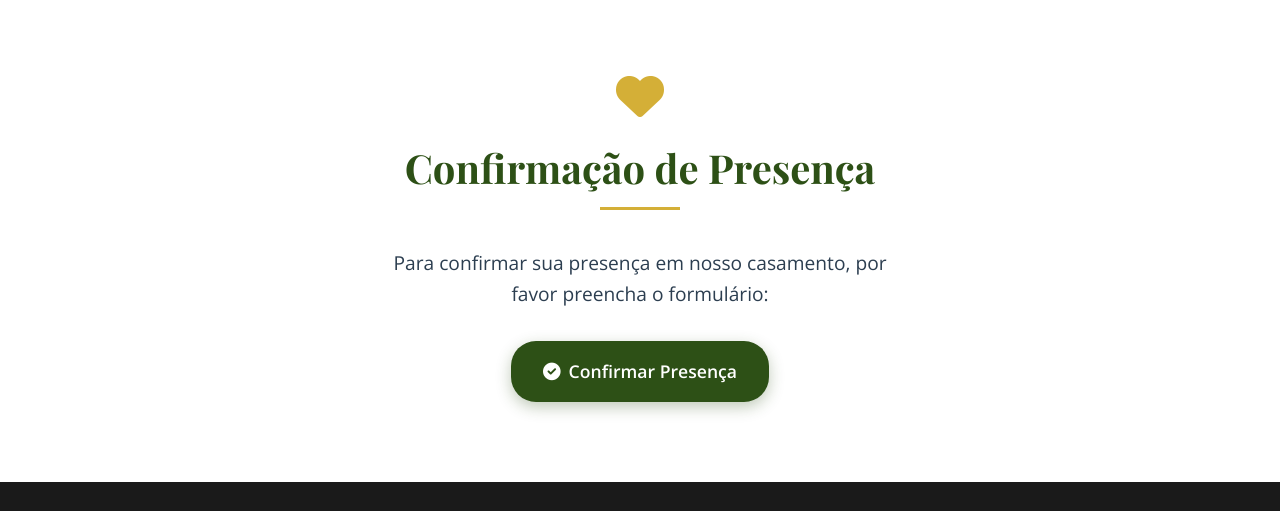
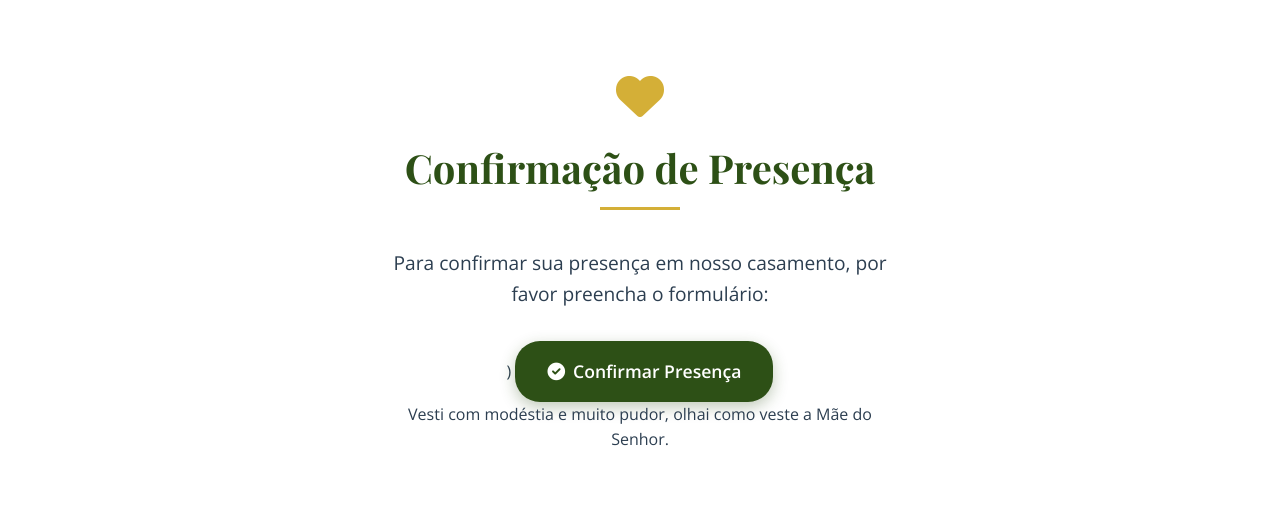
Before and after one commit to pedrovovp/Ju-e-Pedro-Casamento, a website: page index.html in a window 1280 px wide. Shown: the part 3634-4145 px from the top of the page. Drawn offline with nearby package versions, Linux system fonts and the light colour scheme.

Commit message:
Atualizar o index.html

```diff
--- a/index.html
+++ b/index.html
@@ -161,13 +161,16 @@
         <div class="rsvp-info">
             <p class="rsvp-message">Para confirmar sua presença em nosso casamento, por favor
                 preencha o formulário:</p>
-            <a href="https://forms.gle/YHs65bTi4CTrQ8BUA" class="rsvp-button" target="_blank">
+           )
+<a href="https://forms.gle/YHs65bTi4CTrQ8BUA" class="rsvp-button" target="_blank">
                 <i class="fas fa-check-circle"></i>
                 Confirmar Presença
             </a>
+            <p class="rsvp-note">Vesti com modéstia e muito pudor, olhai como veste a Mãe do Senhor.</p>
         </div>
     </div>
 </section>
+
 
 <!-- Footer -->
 <footer class="footer">
```
